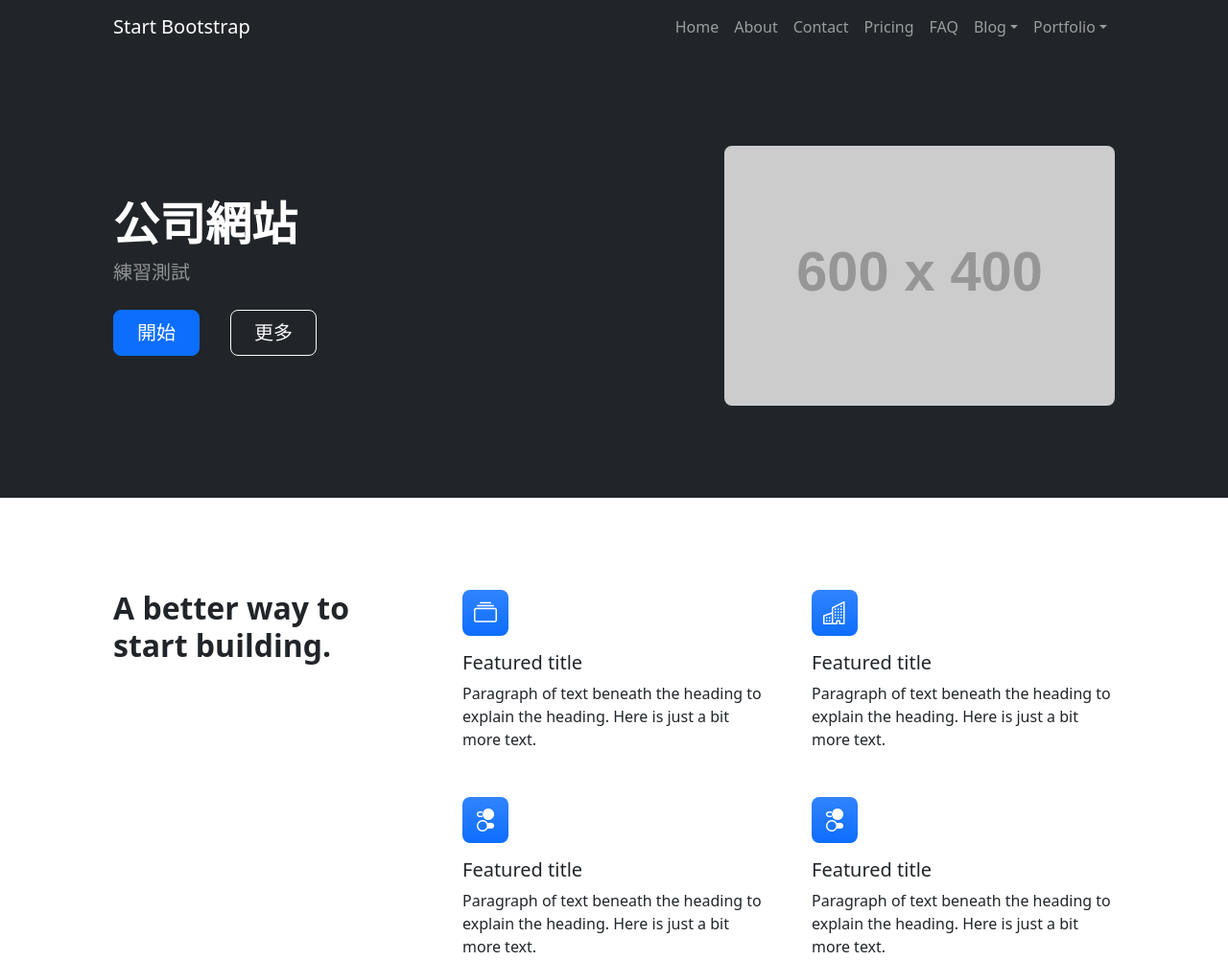
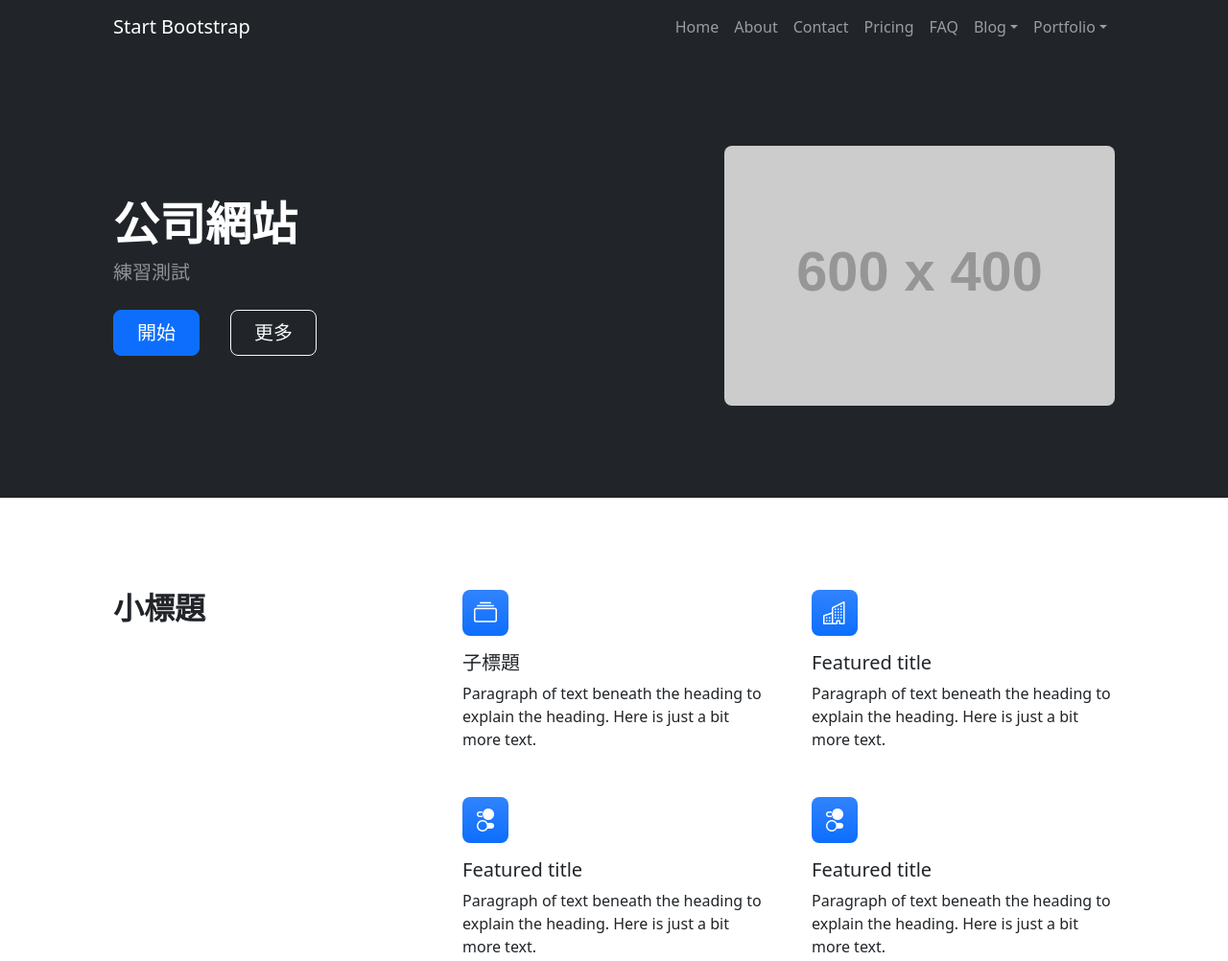
Before and after one commit to 10910321/business-website, a plain HTML site: page index.html in a window 1280 px wide. Shown: the top 1002 px of the page at 96% size. Drawn offline with nearby package versions, Linux system fonts and the light colour scheme; placeholder pictures from the web are drawn by us.

Commit message:
修改小標題

```diff
--- a/index.html
+++ b/index.html
@@ -67,12 +67,12 @@
             <section class="py-5" id="features">
                 <div class="container px-5 my-5">
                     <div class="row gx-5">
-                        <div class="col-lg-4 mb-5 mb-lg-0"><h2 class="fw-bolder mb-0">A better way to start building.</h2></div>
+                        <div class="col-lg-4 mb-5 mb-lg-0"><h2 class="fw-bolder mb-0">小標題</h2></div>
                         <div class="col-lg-8">
                             <div class="row gx-5 row-cols-1 row-cols-md-2">
                                 <div class="col mb-5 h-100">
                                     <div class="feature bg-primary bg-gradient text-white rounded-3 mb-3"><i class="bi bi-collection"></i></div>
-                                    <h2 class="h5">Featured title</h2>
+                                    <h2 class="h5">子標題</h2>
                                     <p class="mb-0">Paragraph of text beneath the heading to explain the heading. Here is just a bit more text.</p>
                                 </div>
                                 <div class="col mb-5 h-100">
```
